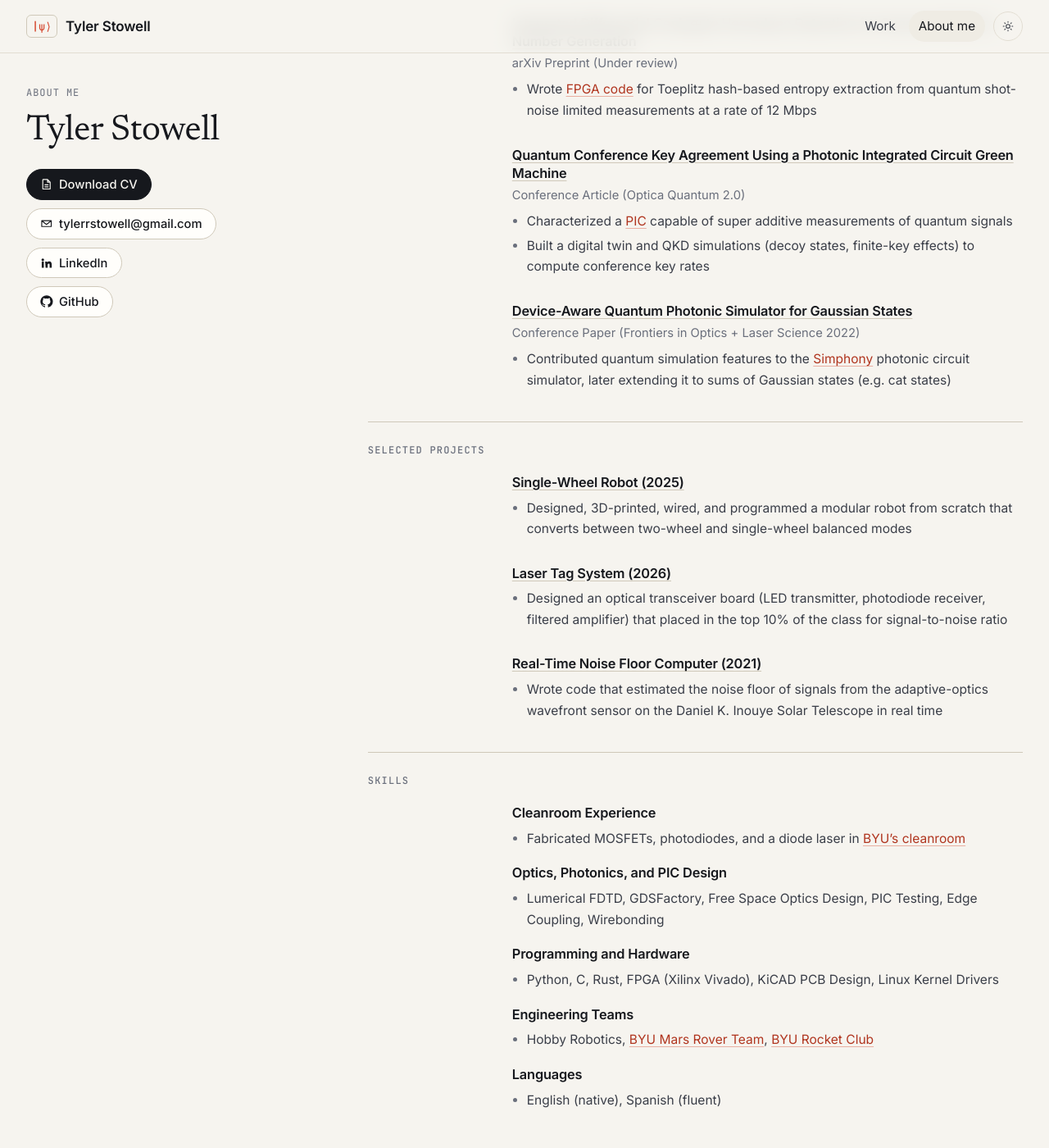
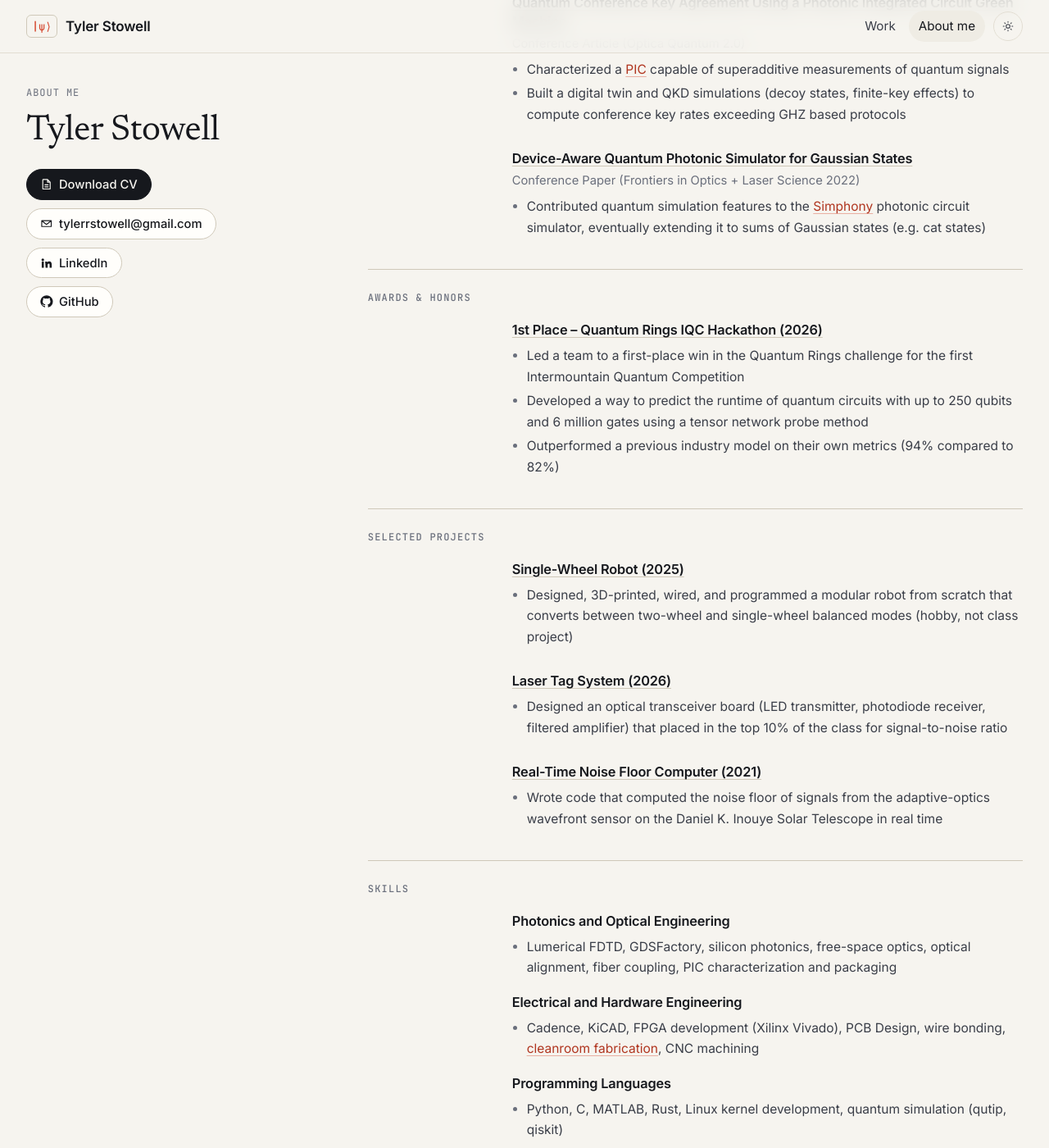
Before and after one commit to tystowell/tystowell.github.io, a Jekyll site: the page built from about.md, in a window 1280 px wide and 1400 px high, scrolled down 2103 px. Shown: the whole window at 82% size. Built offline with Jekyll 4.4.1, drawn with Linux system fonts in a browser that asks for light colours; some of the changed text lies outside the part shown.

Commit message:
Updated about me page

```diff
--- a/_data/publications.yml
+++ b/_data/publications.yml
@@ -14,8 +14,8 @@
   authors: "B. Fisher, T. Stowell, J. G. Richardson, D. Saladukha, M. Hall, R. Bernson, I. Frank, S. Guha, P. O'Brien, R. M. Camacho"
   year: 2025
   bullets:
-    - "Characterized a [PIC](/work/green-machine-passive/) capable of super additive measurements of quantum signals"
-    - "Built a digital twin and QKD simulations (decoy states, finite-key effects) to compute conference key rates"
+    - "Characterized a [PIC](/work/green-machine-passive/) capable of superadditive measurements of quantum signals"
+    - "Built a digital twin and QKD simulations (decoy states, finite-key effects) to compute conference key rates exceeding GHZ based protocols"
 
 - title: "Device-Aware Quantum Photonic Simulator for Gaussian States"
   venue: "Conference Paper (Frontiers in Optics + Laser Science 2022)"
@@ -23,4 +23,4 @@
   authors: "C. Carver, A. Probst, B. Arnesen, B. Fisher, T. Stowell, R. M. Camacho"
   year: 2022
   bullets:
-    - "Contributed quantum simulation features to the [Simphony](/work/simphony/) photonic circuit simulator, later extending it to sums of Gaussian states (e.g. cat states)"
+    - "Contributed quantum simulation features to the [Simphony](/work/simphony/) photonic circuit simulator, eventually extending it to sums of Gaussian states (e.g. cat states)"
--- a/_data/resume.yml
+++ b/_data/resume.yml
@@ -2,36 +2,69 @@
 # Entries: dates, org, title, bullets. Markdown links work inside bullets.
 
 education:
-  - dates: April 2027
+  - dates: Expected April 2027
     org: Brigham Young University
     title: Bachelor of Science, Electrical Engineering
     bullets:
       - "Minor: Physics"
       - "Cumulative GPA: 3.99 / 4.0"
+      - "Classes in VLSI, Integrated Photonics, Quantum Optics, Cleanroom Fabrication, Semiconductor Devices, Optoelectronics, RF Design, and Signal Processing"
 
 experience:
   - dates: "Sep 2021 – Jun 2022, Jun 2024 – Present"
     org: CamachoLab
     title: Research Assistant
     bullets:
-      - "Designed, fabricated, packaged, and tested [integrated silicon photonics devices](/work/photonic-crystal-rings/) in collaboration with employees at Nokia"
+      - "Designed, fabricated, packaged, and characterized [integrated silicon photonics devices](/work/photonic-crystal-rings/) in collaboration with Nokia engineers"
       - "Deployed a [quantum random number generator](/work/homodyne-qrng/) on site at Oak Ridge National Laboratory for a quantum key distribution system"
-      - "Wirebonded photonic chips in BYU’s cleanroom and edge coupled them for characterization"
-      - "Designed couplers and crossover waveguides for an [active green machine PIC](/work/green-machine-active/) with collaborators at the University of Arizona, UMD, and Tyndall National Institute"
+      - "Wire bonded and edge coupled photonic chips in BYU’s cleanroom"
+      - "Designed couplers, crossover waveguides, and modulator setups for an [active photonic integrated circuit (PIC)](/work/green-machine-active/) with collaborators at the University of Arizona, University of Maryland, and Tyndall National Institute"
   - dates: "May 2026 – Aug 2026"
     org: Center for Quantum Networks
     title: Quantum Engineer (Contract)
     bullets:
-      - "Built a [quantum frequency conversion system](/work/quantum-frequency-conversion/) from scratch for silicon vacancy quantum memory experiments with ~75% internal quantum efficiency"
+      - "Designed, built, and characterized a [quantum frequency conversion system](/work/quantum-frequency-conversion/) for SiV quantum memory experiments, achieving ~75% internal quantum efficiency"
       - "Developed a [cavity-coupled color center simulator](/work/color-center-memory-simulator/) that reproduces published experimental results to prepare for experimental work on a system ordered from IonQ (manuscript in preparation)"
-      - "Restored a pulsed laser system (water cooling, N2 purge, alignment) and supported alignment of the silicon vacancy quantum memory setup"
+      - "Restored a pulsed laser system, including water-cooling integration, nitrogen purging, and optical alignment; integrated for support of the SiV quantum memory experiment"
   - dates: "June 2020 – Aug 2021"
     org: Harsch Systems
     title: Design Engineer
     bullets:
       - "Designed two generations of an [RP2040-based PCB](/work/rp2040-board/) for industrial control of 4–20 mA and 0–10 V inputs and outputs"
-      - "Wrote a [Linux kernel driver](/work/pi-plate-kernel-driver/) so Raspberry Pis could meet strict SPI timing requirements for industrial I/O applications under heavy load"
+      - "Wrote a [Linux kernel driver](/work/pi-plate-kernel-driver/) so Raspberry Pi based controllers could meet strict SPI timing requirements for industrial I/O applications under heavy load"
       - "Brought up [embedded Rust](/work/embedded-rust-rp2040/) on the then-unsupported RP2040, writing register level GPIO, ADC, and PWM test programs"
+
+awards:
+  - title: 1st Place – Quantum Rings IQC Hackathon (2026)
+    url: /work/quantum-rings-runtime/
+    bullets:
+      - "Led a team to a first-place win in the Quantum Rings challenge for the first Intermountain Quantum Competition"
+      - "Developed a way to predict the runtime of quantum circuits with up to 250 qubits and 6 million gates using a tensor network probe method"
+      - "Outperformed a previous industry model on their own metrics (94% compared to 82%)"
+
+projects:
+  - title: Single-Wheel Robot (2025)
+    url: /work/wheel-robot/
+    bullets:
+      - "Designed, 3D-printed, wired, and programmed a modular robot from scratch that converts between two-wheel and single-wheel balanced modes (hobby, not class project)"
+  - title: Laser Tag System (2026)
+    url: /work/laser-tag/
+    bullets:
+      - "Designed an optical transceiver board (LED transmitter, photodiode receiver, filtered amplifier) that placed in the top 10% of the class for signal-to-noise ratio"
+  - title: Real-Time Noise Floor Computer (2021)
+    url: /work/noise-floor-computer/
+    bullets:
+      - "Wrote code that computed the noise floor of signals from the adaptive-optics wavefront sensor on the Daniel K. Inouye Solar Telescope in real time"
+
+skills:
+  - label: Photonics and Optical Engineering
+    items: Lumerical FDTD, GDSFactory, silicon photonics, free-space optics, optical alignment, fiber coupling, PIC characterization and packaging
+  - label: Electrical and Hardware Engineering
+    items: "Cadence, KiCAD, FPGA development (Xilinx Vivado), PCB Design, wire bonding, [cleanroom fabrication](/work/cleanroom-fabrication/), CNC machining"
+  - label: Programming Languages
+    items: Python, C, MATLAB, Rust, Linux kernel development, quantum simulation (qutip, qiskit)
+  - label: Languages
+    items: English (native), Spanish (fluent)
 
 service:
   - dates: "July 2022 – June 2024"
@@ -41,29 +74,3 @@
       - "Served a two-year, Spanish-speaking volunteer mission in southern Argentina, teaching and doing community service"
       - "Led and trained groups of volunteers as district and zone leader"
       - "Served as the primary financial and housing secretary for 6 months, managing all finances and housing contracts for ~150 volunteers"
-
-projects:
-  - title: Single-Wheel Robot (2025)
-    url: /work/wheel-robot/
-    bullets:
-      - "Designed, 3D-printed, wired, and programmed a modular robot from scratch that converts between two-wheel and single-wheel balanced modes"
-  - title: Laser Tag System (2026)
-    url: /work/laser-tag/
-    bullets:
-      - "Designed an optical transceiver board (LED transmitter, photodiode receiver, filtered amplifier) that placed in the top 10% of the class for signal-to-noise ratio"
-  - title: Real-Time Noise Floor Computer (2021)
-    url: /work/noise-floor-computer/
-    bullets:
-      - "Wrote code that estimated the noise floor of signals from the adaptive-optics wavefront sensor on the Daniel K. Inouye Solar Telescope in real time"
-
-skills:
-  - label: Cleanroom Experience
-    items: "Fabricated MOSFETs, photodiodes, and a diode laser in [BYU’s cleanroom](/work/cleanroom-fabrication/)"
-  - label: Optics, Photonics, and PIC Design
-    items: Lumerical FDTD, GDSFactory, Free Space Optics Design, PIC Testing, Edge Coupling, Wirebonding
-  - label: Programming and Hardware
-    items: Python, C, Rust, FPGA (Xilinx Vivado), KiCAD PCB Design, Linux Kernel Drivers
-  - label: Engineering Teams
-    items: "Hobby Robotics, [BYU Mars Rover Team](/work/byu-mars-rover/), [BYU Rocket Club](/work/byu-rocketry/)"
-  - label: Languages
-    items: English (native), Spanish (fluent)
--- a/_layouts/resume.html
+++ b/_layouts/resume.html
@@ -22,8 +22,8 @@
 
   {% if cv.education %}<section class="cv-section"><h2 class="cv-heading mono">Education</h2>{% include resume-entries.html entries=cv.education %}</section>{% endif %}
   {% if cv.experience %}<section class="cv-section"><h2 class="cv-heading mono">Experience</h2>{% include resume-entries.html entries=cv.experience %}</section>{% endif %}
-  {% if cv.service %}<section class="cv-section"><h2 class="cv-heading mono">Service &amp; Leadership</h2>{% include resume-entries.html entries=cv.service %}</section>{% endif %}
   {% if site.data.publications.size > 0 %}<section class="cv-section"><h2 class="cv-heading mono">Publications</h2>{% include resume-entries.html entries=site.data.publications %}</section>{% endif %}
+  {% if cv.awards %}<section class="cv-section"><h2 class="cv-heading mono">Awards &amp; Honors</h2>{% include resume-entries.html entries=cv.awards %}</section>{% endif %}
   {% if cv.projects %}<section class="cv-section"><h2 class="cv-heading mono">Selected Projects</h2>{% include resume-entries.html entries=cv.projects %}</section>{% endif %}
 
   {% if cv.skills %}
@@ -40,5 +40,7 @@
     {% endfor %}
   </section>
   {% endif %}
+
+  {% if cv.service %}<section class="cv-section"><h2 class="cv-heading mono">Service &amp; Leadership</h2>{% include resume-entries.html entries=cv.service %}</section>{% endif %}
   </div>
 </article>
```
Also changed, not shown: README.md.
